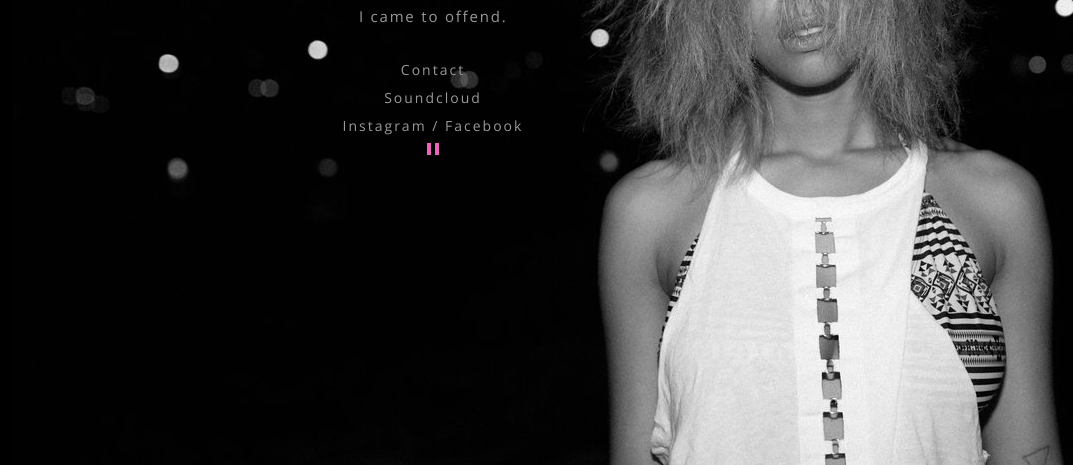
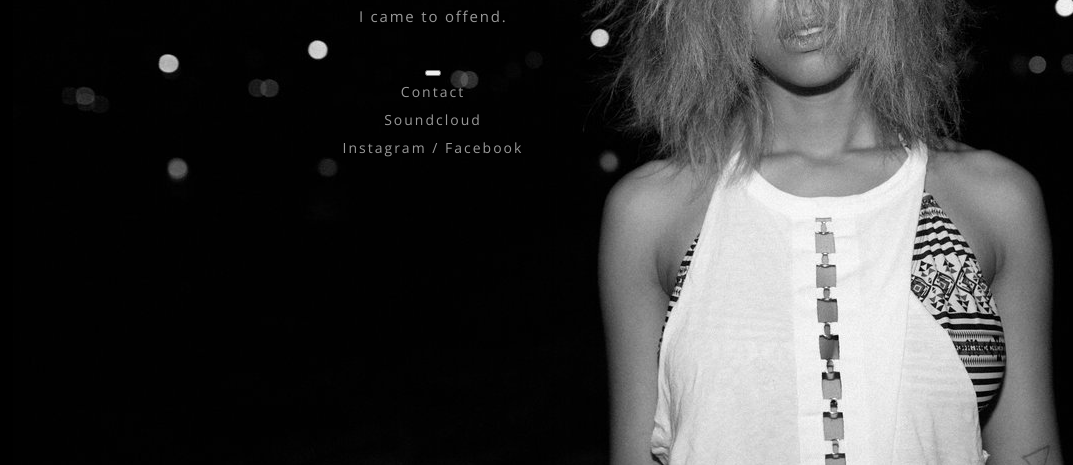
Before and after one commit to dzeignyc/Kamzei, a plain HTML site: page index.html in a window 1280 px wide. Shown: the part 335-800 px from the top of the page, without its empty margins (207-1280 px from the left). Drawn offline with nearby package versions, Linux system fonts and the light colour scheme.

Commit message:
removed controls

```diff
--- a/css/index.css
+++ b/css/index.css
@@ -73,28 +73,3 @@ a:hover {
     color: #EA65B9;
     /* blue - #42D7F4 */
 }
-
-.controls {
-  position: absolute;
-  bottom: -15px;
-  left: 48%;
-  border: 0;
-  background: transparent;
-  box-sizing: border-box;
-  width: 0;
-  height: 12px;
-  border-color: transparent transparent transparent #EA65B9;
-  transition: 100ms all ease;
-  cursor: pointer;
-  border-style: solid;
-  border-width: 5.5px 0px 5.5px 12px;
-}
-
-.controls.paused {
-  border-style: double;
-  border-width: 0 0 0 12px;
-}
-
-.controls:focus {
-  outline-width: 0;
-}
```
